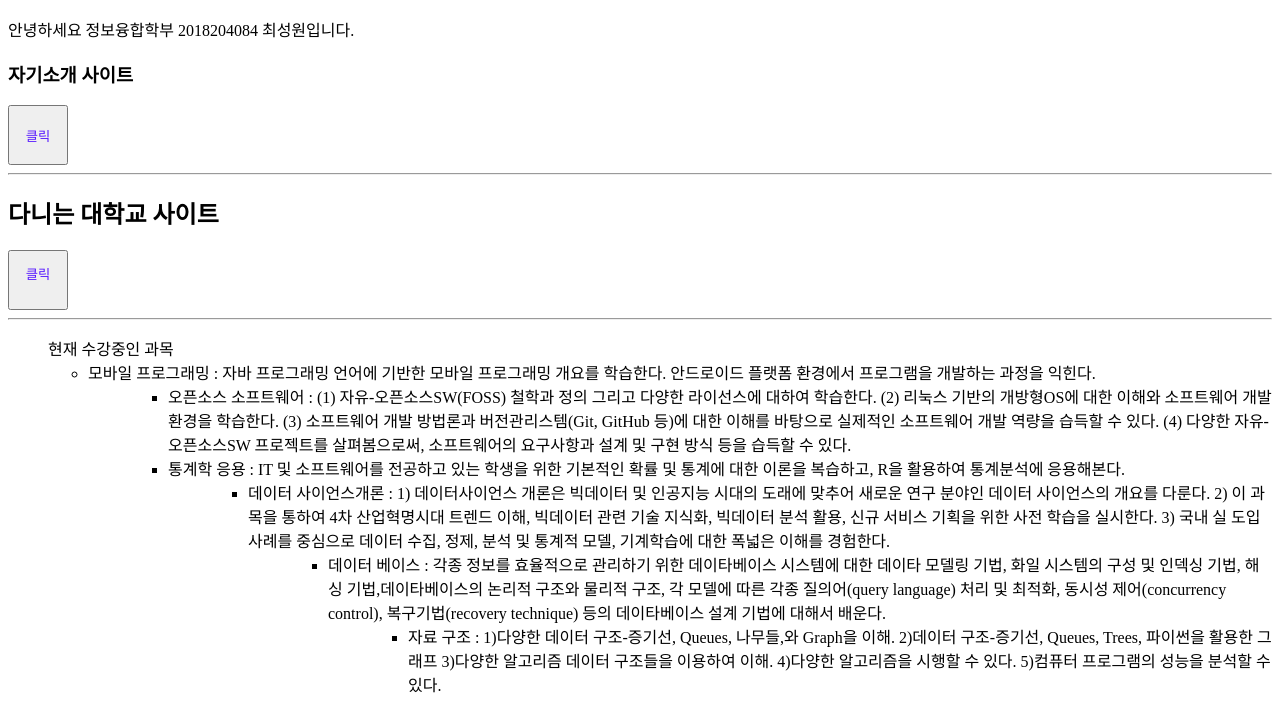
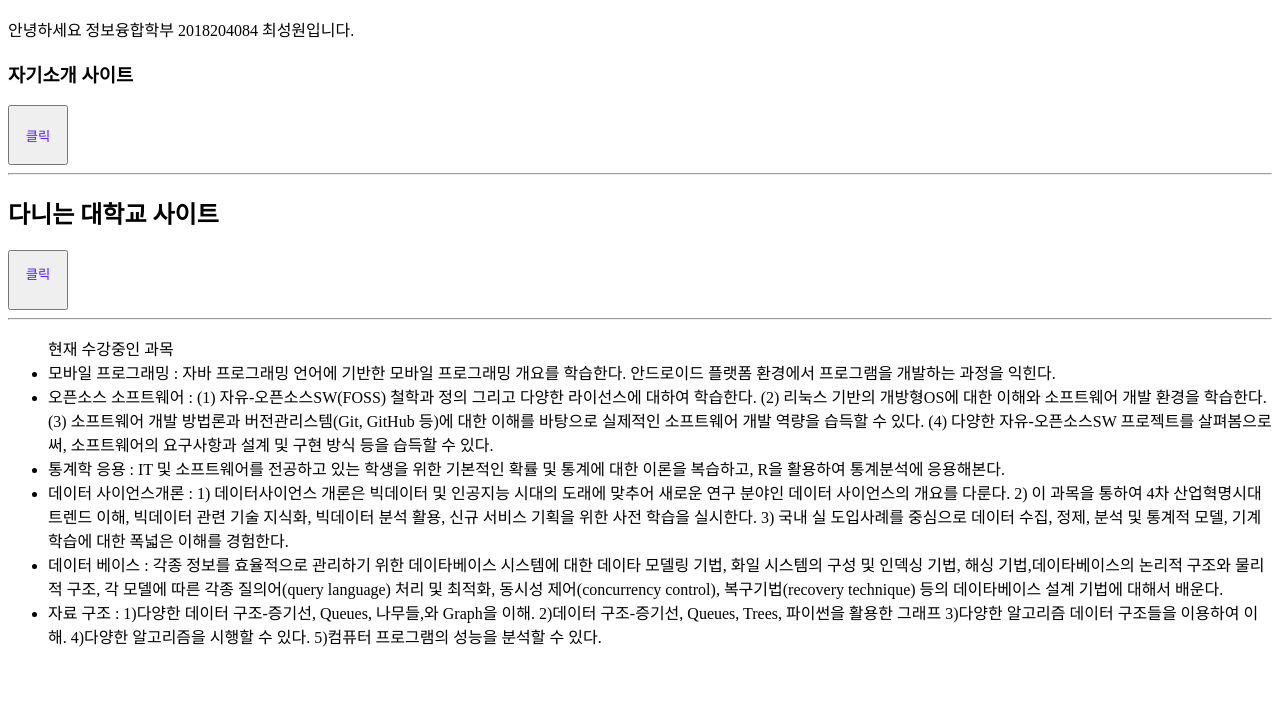
Before and after one commit to chltjddnjs/chltjddnjs.github.io, a plain HTML site: page index.html in a window 1280 px wide. Shown: the part 127-839 px from the top of the page. After the commit the page ends 800 px from the top, so only its background shows below. Drawn offline with Linux system fonts and the light colour scheme.

Commit message:
Update index.html

```diff
--- a/index.html
+++ b/index.html
@@ -19,22 +19,22 @@
   </form>
    <hr/>
 <ul>
-  현재 수강중인 과목  <ul> <li>모바일 프로그래밍 : 자바 프로그래밍 언어에 기반한 모바일 프로그래밍 개요를 학습한다.
-안드로이드 플랫폼 환경에서 프로그램을 개발하는 과정을 익힌다.</li><ul/>
-                      <ul><li>오픈소스 소프트웨어 : (1) 자유-오픈소스SW(FOSS) 철학과 정의 그리고 다양한 라이선스에 대하여 학습한다.
+  현재 수강중인 과목   <li>모바일 프로그래밍 : 자바 프로그래밍 언어에 기반한 모바일 프로그래밍 개요를 학습한다.
+안드로이드 플랫폼 환경에서 프로그램을 개발하는 과정을 익힌다.</li>
+                      <li>오픈소스 소프트웨어 : (1) 자유-오픈소스SW(FOSS) 철학과 정의 그리고 다양한 라이선스에 대하여 학습한다.
 (2) 리눅스 기반의 개방형OS에 대한 이해와 소프트웨어 개발 환경을 학습한다.
 (3) 소프트웨어 개발 방법론과 버전관리스템(Git, GitHub 등)에 대한 이해를 바탕으로 실제적인 소프트웨어 개발 역량을 습득할 수 있다.
-                        (4) 다양한 자유-오픈소스SW 프로젝트를 살펴봄으로써, 소프트웨어의 요구사항과 설계 및 구현 방식 등을 습득할 수 있다.</li></ul/>
-                      <ul><li>통계학 응용 : IT 및 소프트웨어를 전공하고 있는 학생을 위한 기본적인 확률 및 통계에 대한 이론을 복습하고, R을 활용하여 통계분석에 응용해본다.</li><ul/>
-                      <ul><li>데이터 사이언스개론 : 1) 데이터사이언스 개론은 빅데이터 및 인공지능 시대의 도래에 맞추어 새로운 연구 분야인 데이터 사이언스의 개요를 다룬다.
+                        (4) 다양한 자유-오픈소스SW 프로젝트를 살펴봄으로써, 소프트웨어의 요구사항과 설계 및 구현 방식 등을 습득할 수 있다.</li>
+                      <li>통계학 응용 : IT 및 소프트웨어를 전공하고 있는 학생을 위한 기본적인 확률 및 통계에 대한 이론을 복습하고, R을 활용하여 통계분석에 응용해본다.</li>
+                      <li>데이터 사이언스개론 : 1) 데이터사이언스 개론은 빅데이터 및 인공지능 시대의 도래에 맞추어 새로운 연구 분야인 데이터 사이언스의 개요를 다룬다.
                                               2) 이 과목을 통하여 4차 산업혁명시대 트렌드 이해, 빅데이터 관련 기술 지식화, 빅데이터 분석 활용, 신규 서비스 기획을 위한 사전 학습을 실시한다.
-                                              3) 국내 실 도입사례를 중심으로 데이터 수집, 정제, 분석 및 통계적 모델, 기계학습에 대한 폭넓은 이해를 경험한다.</li><ul/>
-                      <ul><li>데이터 베이스 : 각종 정보를 효율적으로 관리하기 위한 데이타베이스 시스템에 대한 데이타 모델링 기법, 화일 시스템의 구성 및 인덱싱 기법, 해싱 기법,데이타베이스의 논리적 구조와 물리적 구조, 각 모델에 따른 각종 질의어(query language) 처리 및 최적화, 동시성 제어(concurrency control), 복구기법(recovery technique) 등의 데이타베이스 설계 기법에 대해서 배운다.</li><ul/>
-                      <ul><li>자료 구조 :  1)다양한 데이터 구조-증기선, Queues, 나무들,와 Graph을 이해.
+                                              3) 국내 실 도입사례를 중심으로 데이터 수집, 정제, 분석 및 통계적 모델, 기계학습에 대한 폭넓은 이해를 경험한다.</li>
+                      <li>데이터 베이스 : 각종 정보를 효율적으로 관리하기 위한 데이타베이스 시스템에 대한 데이타 모델링 기법, 화일 시스템의 구성 및 인덱싱 기법, 해싱 기법,데이타베이스의 논리적 구조와 물리적 구조, 각 모델에 따른 각종 질의어(query language) 처리 및 최적화, 동시성 제어(concurrency control), 복구기법(recovery technique) 등의 데이타베이스 설계 기법에 대해서 배운다.</li>
+                      <li>자료 구조 :  1)다양한 데이터 구조-증기선, Queues, 나무들,와 Graph을 이해.
                                       2)데이터 구조-증기선, Queues, Trees, 파이썬을 활용한 그래프
                                       3)다양한 알고리즘 데이터 구조들을 이용하여 이해.
                                       4)다양한 알고리즘을 시행할 수 있다.
-                        5)컴퓨터 프로그램의 성능을 분석할 수 있다.</li><ul/>
+                        5)컴퓨터 프로그램의 성능을 분석할 수 있다.</li>
 <ul/>
 
 </body>
```
